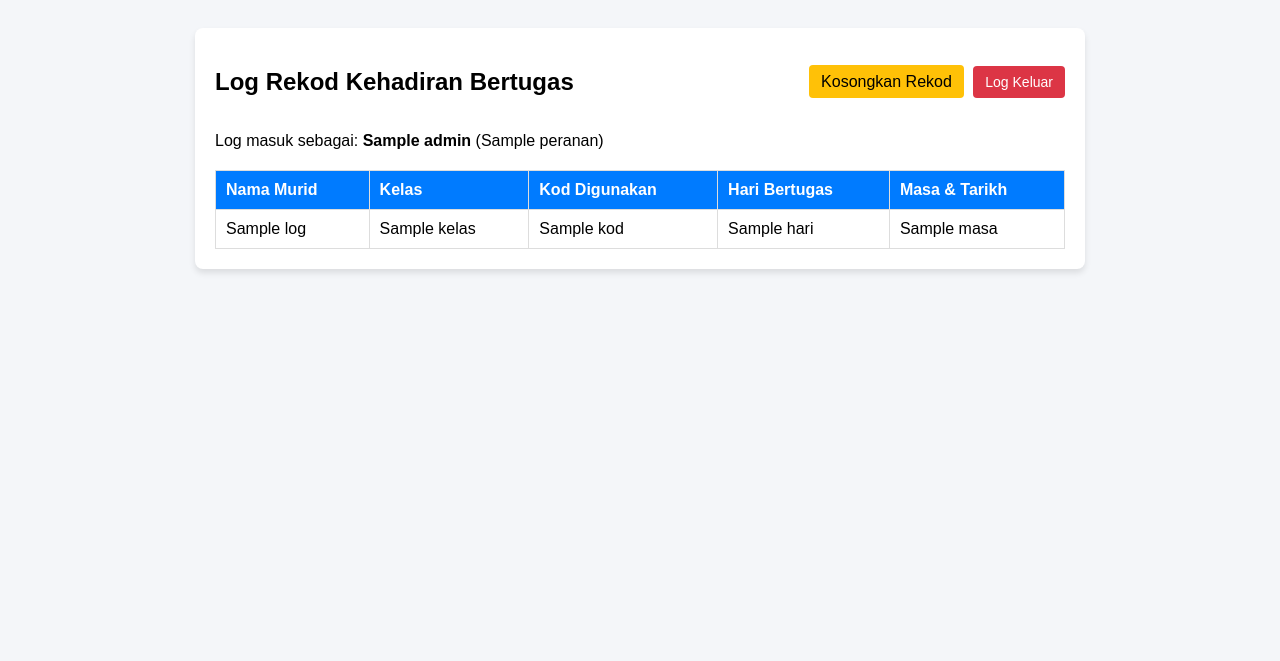
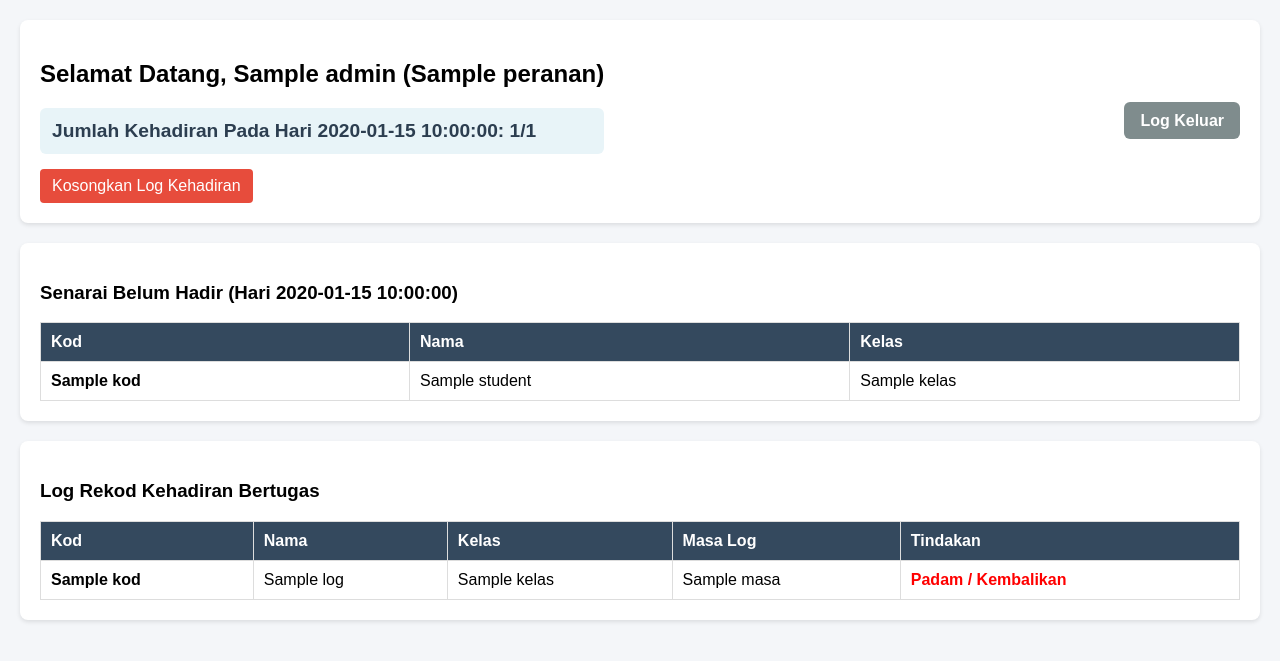
Before and after one commit to PigeonCS308/resource-centre-app3, a Flask app: template templates/dashboard.html in a window 1280 px wide. Shown: the top 661 px of the page. Run offline with Flask 3, Linux system fonts and the light colour scheme; the template is opened without the code that fills it: most values are stand-ins (such as "Sample title", 1, 10 or a date in 2020).

Commit message:
Update dashboard.html

```diff
--- a/templates/dashboard.html
+++ b/templates/dashboard.html
@@ -2,56 +2,110 @@
 <html lang="ms">
 <head>
     <meta charset="UTF-8">
-    <title>Papan Pemuka Pemantauan Kehadiran</title>
+    <title>Dashboard Pentadbir - PSS</title>
     <style>
-        body { font-family: Arial, sans-serif; padding: 20px; background: #f4f6f9; }
-        .container { max-width: 850px; margin: 0 auto; background: white; padding: 20px; border-radius: 8px; box-shadow: 0 4px 6px rgba(0,0,0,0.1); }
-        table { width: 100%; border-collapse: collapse; margin-top: 20px; }
+        body { font-family: Arial, sans-serif; margin: 20px; background-color: #f4f6f9; }
+        .card { background: white; padding: 20px; border-radius: 8px; box-shadow: 0 2px 4px rgba(0,0,0,0.1); margin-bottom: 20px; }
+
+        /* Flexbox for the top header card to align title and log out button */
+        .header-card { display: flex; justify-content: space-between; align-items: center; }
+
+        .stat-box { font-size: 1.2em; font-weight: bold; color: #2c3e50; margin-bottom: 15px; background: #e8f4f8; padding: 12px; border-radius: 6px; }
+        table { width: 100%; border-collapse: collapse; margin-top: 10px; }
         th, td { border: 1px solid #ddd; padding: 10px; text-align: left; }
-        th { background: #007bff; color: white; }
-        .header { display: flex; justify-content: space-between; align-items: center; }
-        .btn-logout { background: #dc3545; color: white; text-decoration: none; padding: 8px 12px; border-radius: 4px; font-size: 14px; }
+        th { background-color: #34495e; color: white; }
+        .btn-delete { color: red; text-decoration: none; font-weight: bold; }
+        .btn-clear { background: #e74c3c; color: white; padding: 8px 12px; text-decoration: none; border-radius: 4px; display: inline-block; }
+
+        /* Style for the Log Out button */
+        .btn-logout {
+            background-color: #7f8c8d;
+            color: white;
+            padding: 10px 16px;
+            text-decoration: none;
+            border-radius: 6px;
+            font-weight: bold;
+            transition: background-color 0.2s;
+        }
+        .btn-logout:hover { background-color: #95a5a6; }
     </style>
 </head>
 <body>
 
-<div class="container">
-    <div class="header">
-        <h2>Log Rekod Kehadiran Bertugas</h2>
+    <!-- TOP HEADER CARD WITH LOG OUT -->
+    <div class="card header-card">
         <div>
-            <a href="/clear_logs?admin_code={{ admin_code }}" class="btn-clear" onclick="return confirm('Adakah anda pasti ingin mengosongkan log?');" style="background: #ffc107; color: black; padding: 8px 12px; text-decoration: none; border-radius: 4px; margin-right: 5px;">Kosongkan Rekod</a>
-            <a href="/" class="btn-logout">Log Keluar</a>
+            <h2>Selamat Datang, {{ admin.nama }} ({{ admin.peranan }})</h2>
+
+            <!-- Papan Statistik Kehadiran Hari Ini -->
+            <div class="stat-box">
+                Jumlah Kehadiran Pada Hari {{ today_name }}: {{ present_count }}/{{ total_duty_count }}
+            </div>
+
+            <a href="{{ url_for('clear_logs', admin_code=admin_code) }}" class="btn-clear" onclick="return confirm('Adakah anda pasti untuk kosongkan semua log?');">Kosongkan Log Kehadiran</a>
+        </div>
+
+        <div>
+            <!-- Butang Log Keluar -->
+            <a href="{{ url_for('index') }}" class="btn-logout">Log Keluar</a>
         </div>
     </div>
 
-    <p>Log masuk sebagai: <strong>{{ admin.nama }}</strong> ({{ admin.peranan }})</p>
+    <!-- KOTAK 1: Murid Sepatutnya Bertugas Hari Ini (Belum Imbas/Log) -->
+    <div class="card">
+        <h3>Senarai Belum Hadir (Hari {{ today_name }})</h3>
+        {% if duty_today %}
+            <table>
+                <tr>
+                    <th>Kod</th>
+                    <th>Nama</th>
+                    <th>Kelas</th>
+                </tr>
+                {% for student in duty_today %}
+                <tr>
+                    <td><strong>{{ student.kod }}</strong></td>
+                    <td>{{ student.nama }}</td>
+                    <td>{{ student.kelas }}</td>
+                </tr>
+                {% endfor %}
+            </table>
+        {% else %}
+            <p><em>Tiada murid dalam senarai (semua telah hadir).</em></p>
+        {% endif %}
+    </div>
 
+    <!-- KOTAK 2: Log Rekod Kehadiran Bertugas -->
+    <div class="card">
+        <h3>Log Rekod Kehadiran Bertugas</h3>
+        {% if logs %}
             <table>
-        <thead>
                 <tr>
-                <th>Nama Murid</th>
+                    <th>Kod</th>
+                    <th>Nama</th>
                     <th>Kelas</th>
-                <th>Kod Digunakan</th>
-                <th>Hari Bertugas</th>
-                <th>Masa & Tarikh</th>
+                    <th>Masa Log</th>
+                    <th>Tindakan</th>
                 </tr>
-        </thead>
-        <tbody>
                 {% for log in logs %}
                 <tr>
+                    <td><strong>{{ log.kod }}</strong></td>
                     <td>{{ log.nama }}</td>
                     <td>{{ log.kelas }}</td>
-                <td>{{ log.kod }}</td>
-                <td>{{ log.hari }}</td>
                     <td>{{ log.masa }}</td>
-            </tr>
-            {% else %}
-            <tr>
-                <td colspan="5" style="text-align: center;">Tiada rekod kehadiran lagi.</td>
+                    <td>
+                        <!-- Butang padam jika murid menipu / salah log -->
+                        <a href="{{ url_for('remove_log', code_to_remove=log.kod, admin_code=admin_code) }}"
+                           class="btn-delete"
+                           onclick="return confirm('Keluarkan murid ini dari log kehadiran?');">
+                           Padam / Kembalikan
+                        </a>
+                    </td>
                 </tr>
                 {% endfor %}
-        </tbody>
             </table>
+        {% else %}
+            <p>Belum ada rekod kehadiran untuk hari ini.</p>
+        {% endif %}
     </div>
 
 </body>
```
Lines whose indentation alone changed are shown as unchanged.
